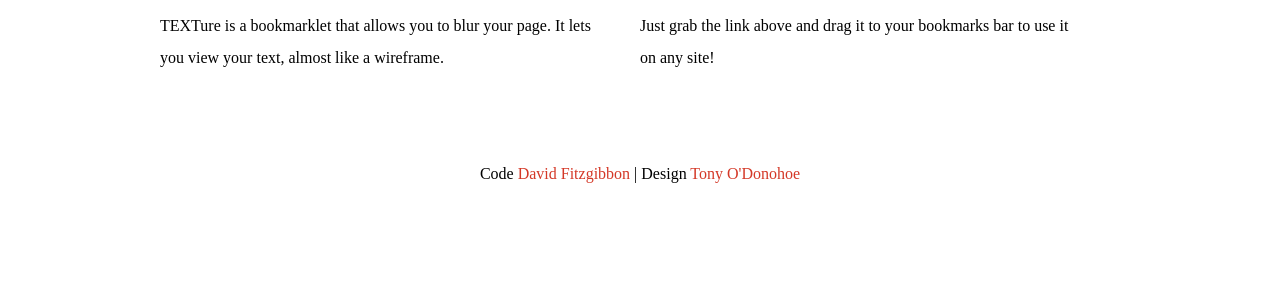
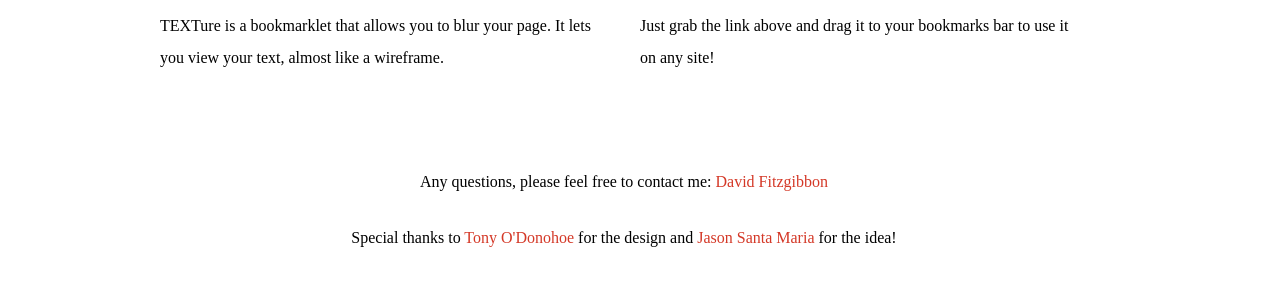
Before and after one commit to davidfitzgibbon/TEXTure, a plain HTML site: page index.html in a window 1280 px wide. Shown: the part 646-932 px from the top of the page. Drawn offline with Linux system fonts and the light colour scheme.

Commit message:
Adding Special Thanks

```diff
--- a/index.html
+++ b/index.html
@@ -66,7 +66,8 @@
 		</div>
 
 		<footer>
-			Code <a href="https://twitter.com/#!/davidfitzgibbon">David Fitzgibbon</a>  | Design <a href="https://twitter.com/#!/tonyodonohoe">Tony O'Donohoe</a>
+			<p>Any questions, please feel free to contact me: <a href="https://twitter.com/#!/davidfitzgibbon">David Fitzgibbon</a></p>
+			<p>Special thanks to <a href="https://twitter.com/#!/tonyodonohoe">Tony O'Donohoe</a> for the design and <a href="https://twitter.com/#!/jasonsantamaria">Jason Santa Maria</a> for the idea!</p>
 		</footer>
 
 	</div>
```
